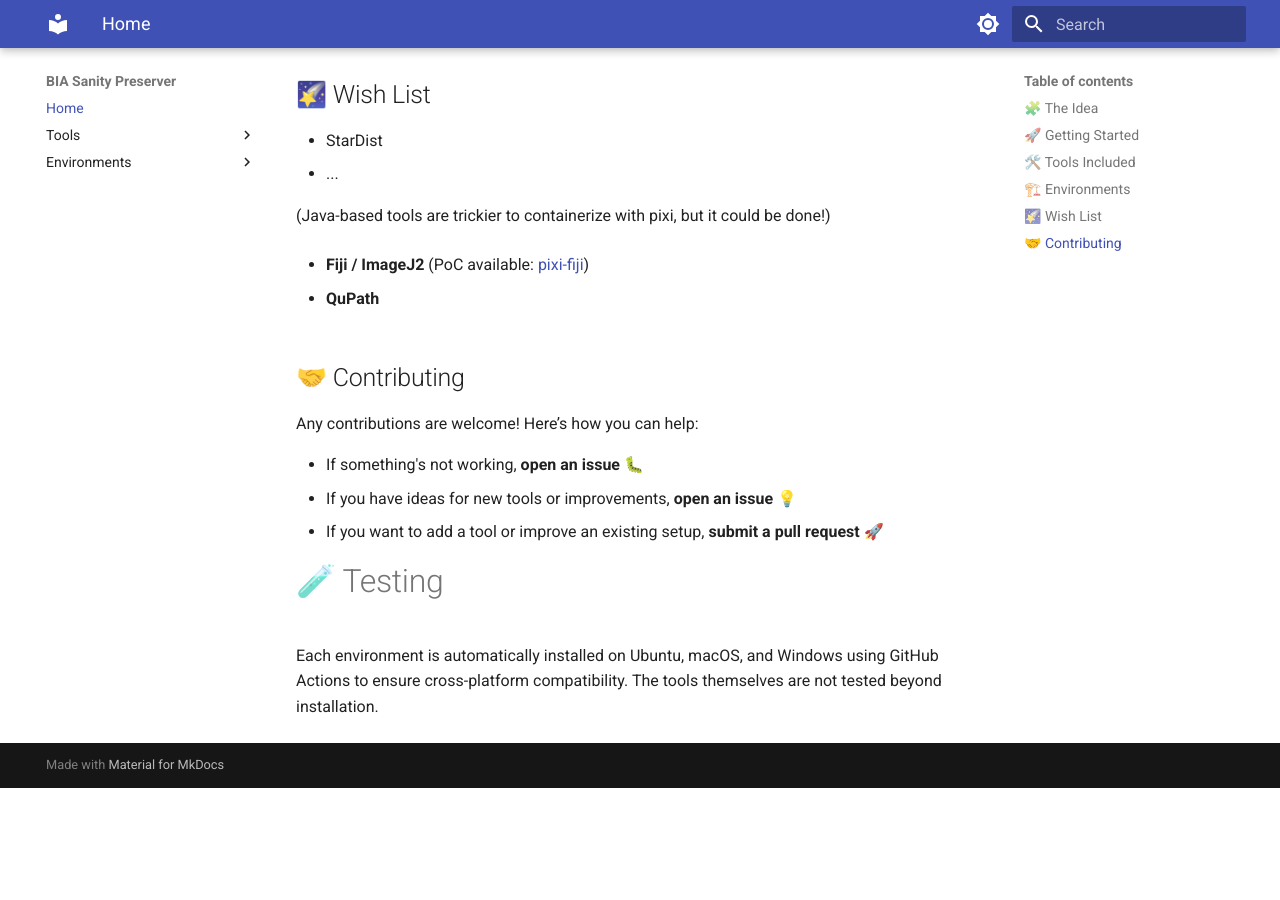
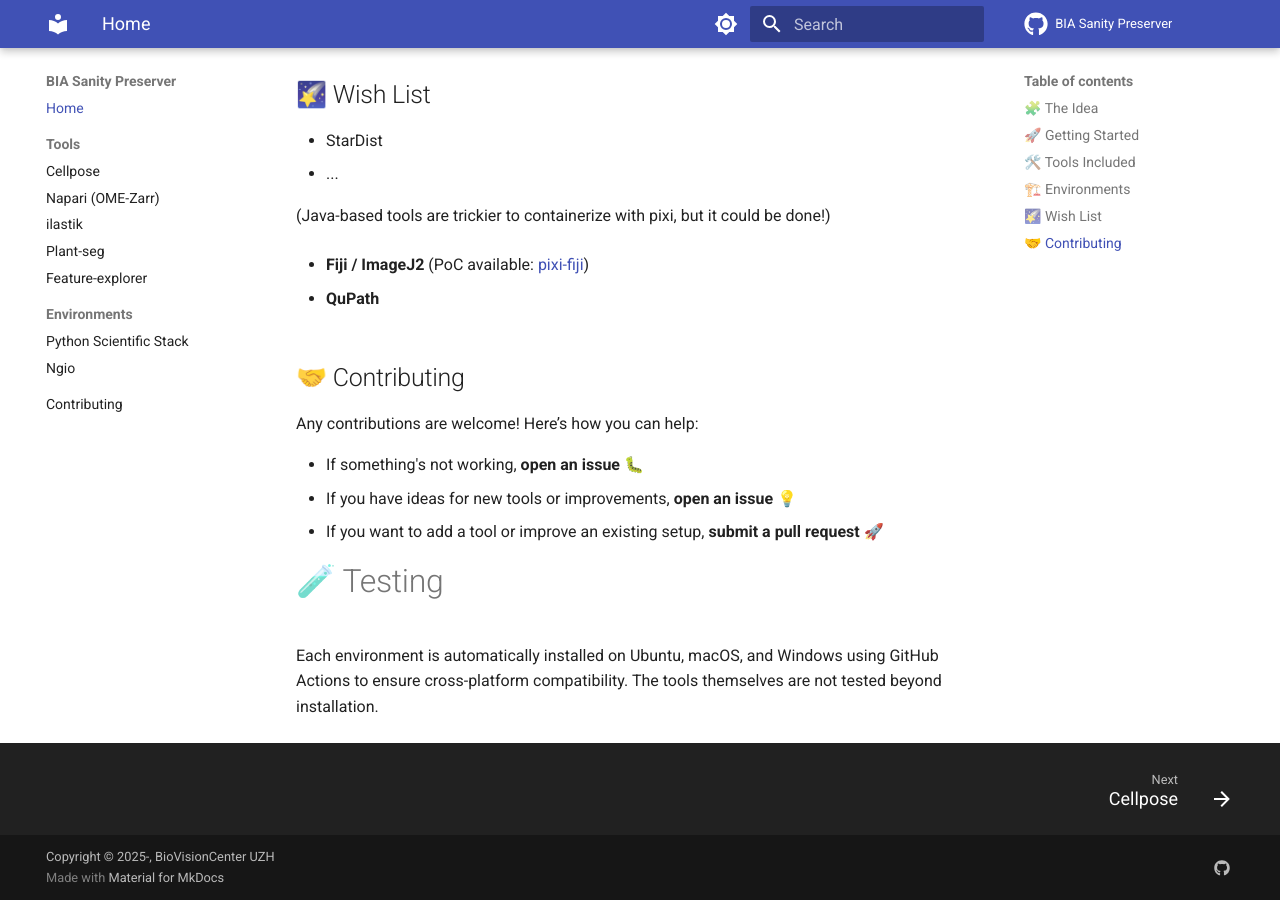
Before and after one commit to lorenzocerrone/BIA-Sanity-Preserver, an MkDocs documentation site: the page built from docs/index.md, in a window 1280 px wide and 900 px high, scrolled down 1302 px. Built offline with MkDocs 1.6.1 and Material for MkDocs 9.7.7, drawn with Linux system fonts in a browser that asks for light colours; comment, search, counter and statistics services are not loaded; the version menu is left out; before the commit the page ends 2090 px from its top, so only the background shows below that.

Commit message:
improve docs

```diff
--- a/mkdocs.yml
+++ b/mkdocs.yml
@@ -1,4 +1,9 @@
 site_name: BIA Sanity Preserver
+site_url: https://biovisioncenter.github.io/BIA-Sanity-Preserver/stable/
+site_description: "Because setting up bio image analysis tools shouldn't cost you your sanity."
+repo_name: BIA Sanity Preserver
+repo_url: https://github.com/BioVisionCenter/BIA-Sanity-Preserver
+copyright: "Copyright &copy; 2025-, BioVisionCenter UZH"
 
 theme:
   name: material
@@ -21,6 +26,30 @@
       toggle:
         icon: material/brightness-4
         name: Switch to light mode
+  features:
+    - content.tooltips
+    - content.tabs.link
+    - content.code.annotate
+    - navigation.instant
+    - navigation.instant.progress
+    - navigation.sections
+    - navigation.path
+    - navigation.indexes
+    - navigation.footer
+    #- toc.integrate
+    - toc.follow
+    - search.suggest
+    - search.share
+
+extra:
+  version:
+    provider: mike
+  social:
+    - icon: fontawesome/brands/github
+      link: "https://github.com/BioVisionCenter/BIA-Sanity-Preserver"
+
+plugins:
+  - search
 
 nav:
   - Home: index.md
@@ -33,3 +62,4 @@
   - Environments:
     - Python Scientific Stack: envs/python-scientific-stack.md
     - Ngio: envs/ngio.md
+  - Contributing: contributing.md
```
